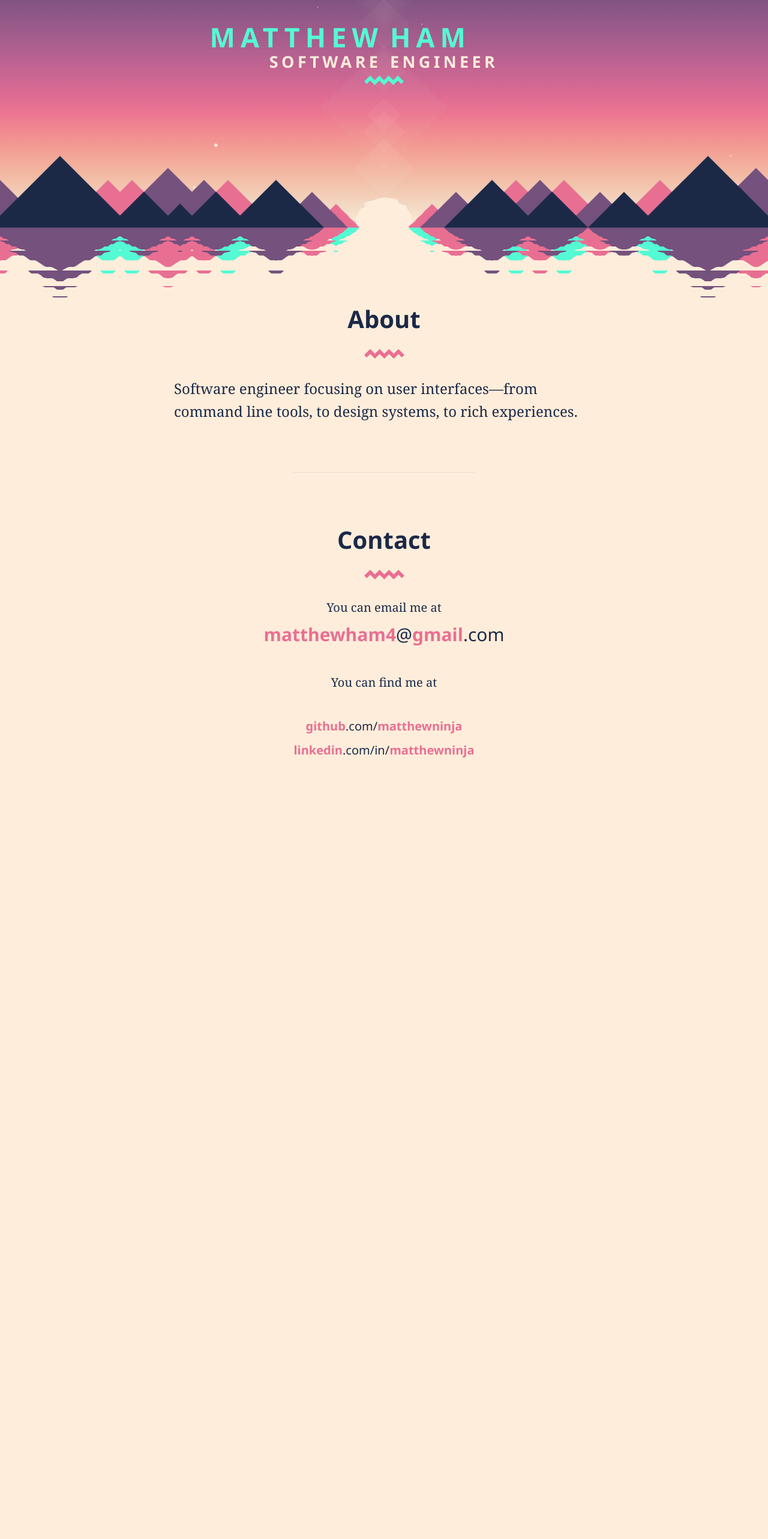
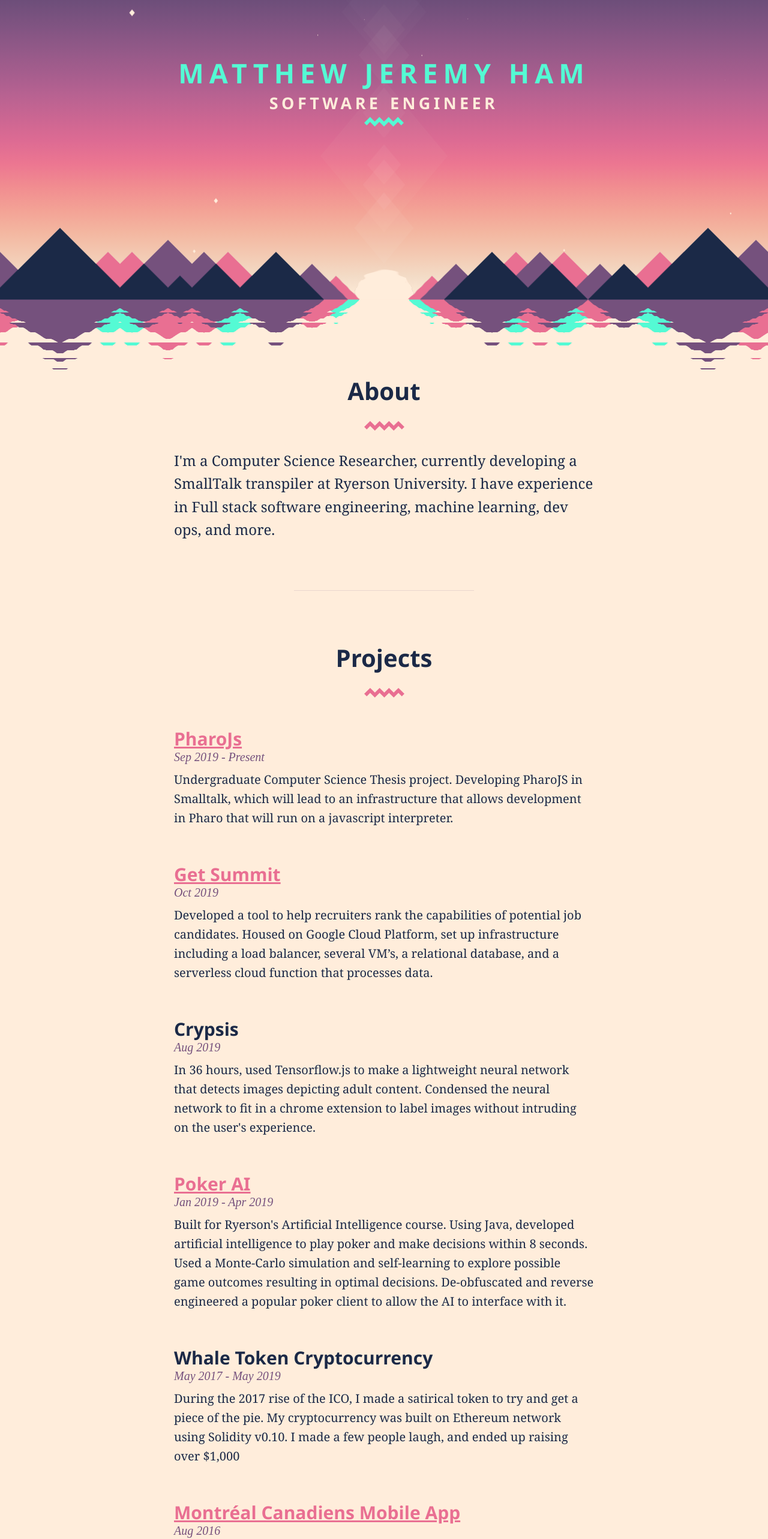
Before and after one commit to Norham-ca/matt.norham.ca, a plain HTML site: page index.html in a window 1280 px wide. Shown: the part 220-2786 px from the top of the page at 60% size. Before the commit the page ends 1641 px from the top, so only its background shows below. Drawn offline with Linux system fonts and the light colour scheme; animation ran at ten frames a second.

Commit message:
Added projects

```diff
--- a/css/style.css
+++ b/css/style.css
@@ -307,14 +307,14 @@ h3 {
   list-style-type: none;
   margin: 0;
   padding: 0;
-  font-size: 0;
+  /*font-size: 0;*/
   padding-top: 20px
 }
 
 .Work {
   display: block;
   margin-bottom: 60px;
-  font-size: 0;
+  /*font-size: 0;*/
 }
 
 .Work:last-child {
@@ -582,3 +582,6 @@ h3 {
     font-size: 18px
   }
 }
+.footnote {
+  font-size: .75rem;
+}
--- a/index.html
+++ b/index.html
@@ -8,9 +8,9 @@
 
 <body>
     <div class="ScrollWrapper">
-        <header class="Header js-HasVH" data-vh="0.75">
+        <header class="Header js-HasVH" data-vh="0.9">
             <nav><a class="x" href="#about"><span>About</span></a>
-                <a class="x" href="#work"> <span>Work</span></a>
+                <a class="x" href="#work"> <span>Projects</span></a>
                 <a class="x" href="#contact"> <span>Contact</span></a>
             </nav>
             <div class="Scene">
@@ -18,21 +18,67 @@
                 <canvas class="Scene-stars" role="presentation"></canvas>
                 <canvas class="Scene-mountains" data-stop-on-scroll="true" role="presentation"></canvas>
             </div>
-            <h1 class="h"><span class="e d" aria-label="Matthew Ham"> <span class="c" aria-hidden="true">Matthew </span><span class="b" aria-hidden="true"> Ham</span></span><span class="f d" aria-label="Creative Developer"><span class="c" aria-hidden="true">Software </span><span class="b" aria-hidden="true">Engineer</span></span><div class="a js-Lazyload" role="presentation" data-image="img/separator-green.svg"></div></h1></header>
+            <h1 class="h">Matthew Jeremy Ham
+              <span class="f d" aria-label="Creative Developer"><span class="c" aria-hidden="true">Software </span><span class="b" aria-hidden="true">Engineer</span></span><div class="a js-Lazyload" role="presentation" data-image="img/separator-green.svg"></div></h1>
+        </header>
         <main>
             <div class="p">
                 <section>
                     <h2 id="about">About</h2>
-                    <p class="q">Software engineer focusing on user interfaces—from command line tools, to design systems, to rich experiences.</p>
+                    <p class="q">I'm a Computer Science Researcher, currently developing a SmallTalk transpiler at Ryerson University. I have experience in Full stack software engineering, machine learning, dev ops, and more.</p>
+                </section>
+                <section>
+                    <h2 id="work">Projects</h2>
+                    <div class="Works">
+                        <article class="Work">
+                            <div >
+                                <h3 class="m"><a href="https://pharojs.github.io/" target="_blank" >PharoJs</a><div class="l">Sep 2019 - Present</div></h3>
+                                <p>Undergraduate Computer Science Thesis project. Developing PharoJS in Smalltalk, which will lead to an infrastructure that allows development in Pharo that will run on a javascript interpreter.</p>
+                            </div>
+                        </article>
+                        <article class="Work">
+                            <div >
+                                <h3 class="m"><a href="https://getsummit.net/" target="_blank" >Get Summit</a><div class="l">Oct 2019</div></h3>
+                                <p>Developed a tool to help recruiters rank the capabilities of potential job candidates. Housed on Google Cloud Platform, set up infrastructure including a load balancer, several VM’s, a relational database, and a serverless cloud function that processes data.</p>
+                            </div>
+                        </article>
+                        <article class="Work">
+                            <div >
+                                <h3 class="m">Crypsis<div class="l">Aug 2019</div></h3>
+                                <p>In 36 hours, used Tensorflow.js to make a lightweight neural network that detects images depicting adult content. Condensed the neural network to fit in a chrome extension to label images without intruding on the user's experience.</p>
+                            </div>
+                        </article>
+                        <article class="Work">
+                            <div >
+                                <h3 class="m"><a href="https://github.com/matthewninja/badugi" target="_blank" >Poker AI</a><div class="l">Jan 2019 - Apr 2019</div></h3>
+                                <p>Built for Ryerson's Artificial Intelligence course. Using Java, developed artificial intelligence to play poker and make decisions within 8 seconds. Used a Monte-Carlo simulation and self-learning to explore possible game outcomes resulting in optimal decisions. De-obfuscated and reverse engineered a popular poker client to allow the AI to interface with it.</p>
+                            </div>
+                        </article>
+                        <article class="Work">
+                            <div >
+                                <h3 class="m">Whale Token Cryptocurrency<div class="l">May 2017 - May 2019</div></h3>
+                                <p>During the 2017 rise of the ICO, I made a satirical token to try and get a piece of the pie. My cryptocurrency was built on Ethereum network using Solidity v0.10. I made a few people laugh, and ended up raising over $1,000</p>
+                            </div>
+                        </article>
+                        <article class="Work">
+                            <div >
+                                <h3 class="m"><a href="https://www.nhl.com/canadiens/fans/app" target="_blank" >Montréal Canadiens Mobile App</a><div class="l">Aug 2016</div></h3>
+                                <p>Developed a hybrid mobile application for the Montréal Canadiens hockey team. Front end mobile development was done using AngularJS and Apache Cordova.</p>
+                            </div>
+                        </article>
+                    </div>
                 </section>
                 <footer>
                     <h2 id="contact">Contact</h2>
                     <div class="u">
-                        <div class="Contact-q">You can email me at</div><a class="Email y"><strong>matthewham4</strong> at <strong>gmail</strong> dot com</a>
+                        <div class="Contact-q">You can email me at</div><a target="_blank"  class="Email y"><strong>matthewham4</strong> at <strong>gmail</strong> dot com</a>
                         <div class="Contact-q">You can find me at</div>
                         <div class="Social">
-                            <br/><a class="y r" href="http://github.com/matthewninja"><strong>github</strong>.com/<strong>matthewninja</strong></a>
-                            <br/><a class="y r" href="http://linkedin.com/in/matthewninja"><strong>linkedin</strong>.com/in/<strong>matthewninja</strong></a></div>
+                            <br/><a class="y r" href="http://github.com/matthewninja" target="_blank" ><strong>github</strong>.com/<strong>matthewninja</strong></a>
+                            <br/><a class="y r" href="http://linkedin.com/in/matthewninja" target="_blank" ><strong>linkedin</strong>.com/in/<strong>matthewninja</strong></a></div>
+                    </div>
+                    <div>
+                      <p class="u footnote">This theme was made by <a href="https://github.com/lbebber/lbebber.github.io" target="_blank" >Lucas Bebber</a></p>
                     </div>
                 </footer>
             </div>
```
Also changed, not shown: 1 other file.
